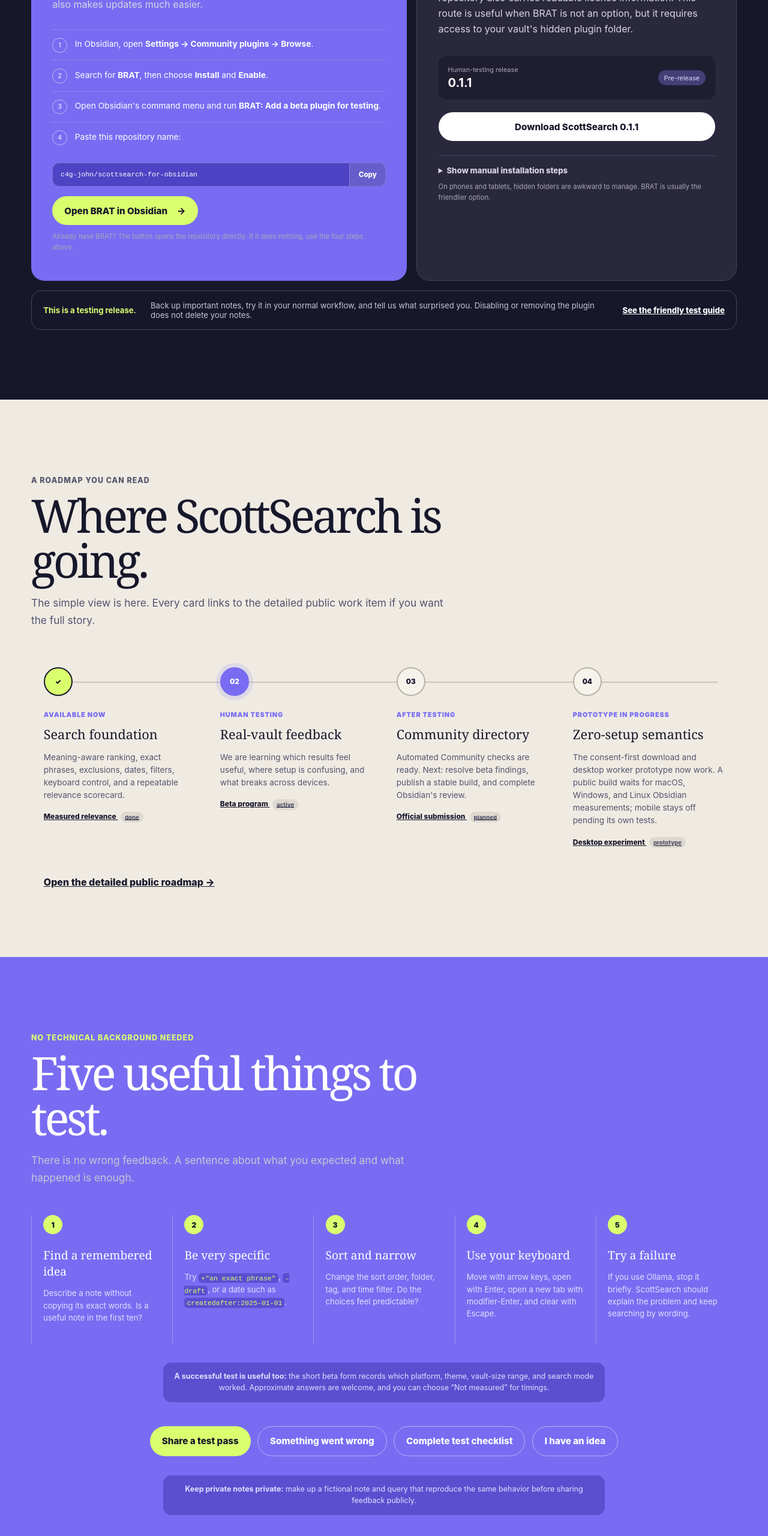
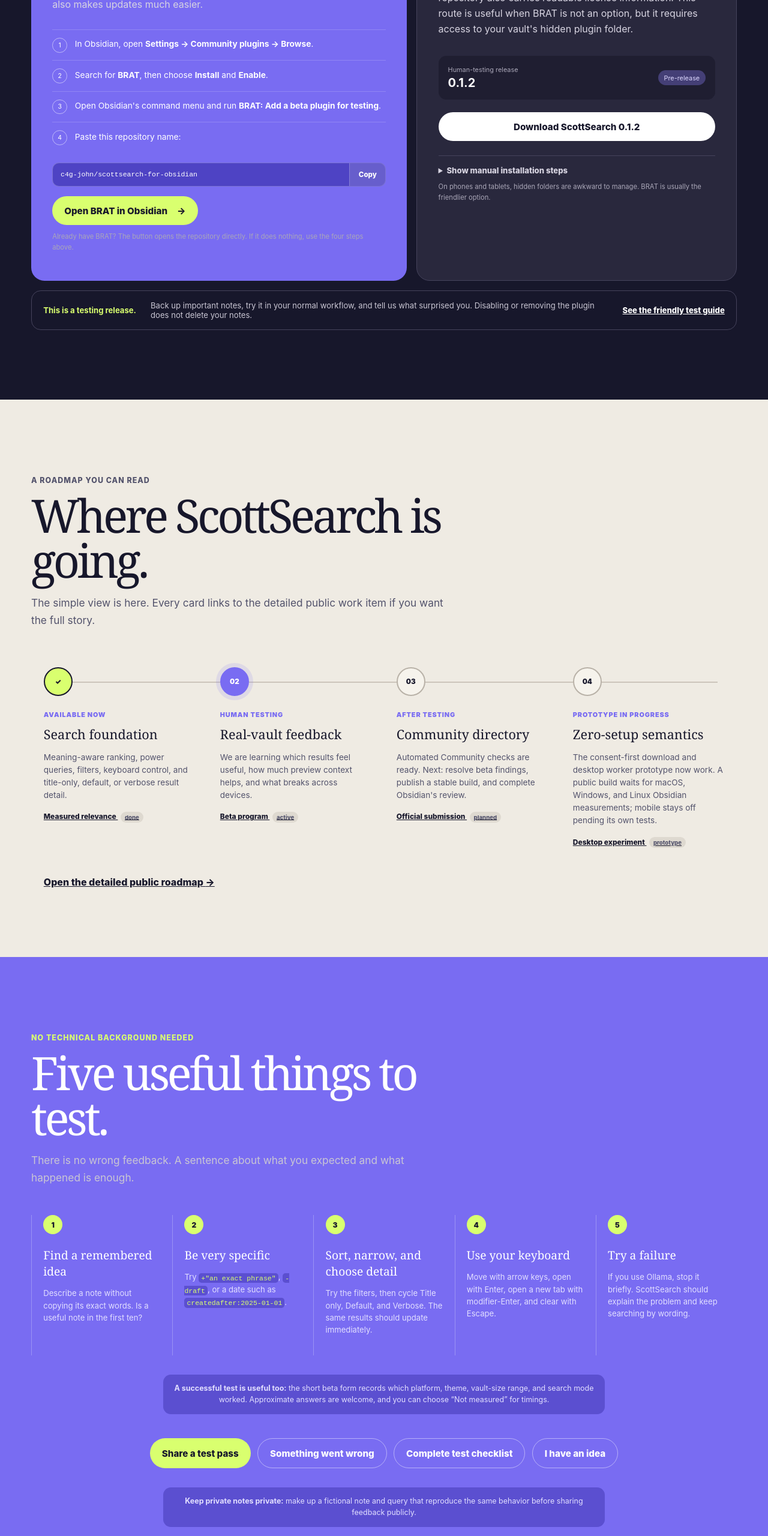
Before and after one commit to c4g-john/scottsearch-for-obsidian, a website: page site/index.html in a window 1280 px wide. Shown: the part 2500-5060 px from the top of the page at 60% size. Drawn offline with Linux system fonts and the light colour scheme; no server answers.

Commit message:
release: prepare 0.1.2 human-testing build

```diff
--- a/package.json
+++ b/package.json
@@ -1,6 +1,6 @@
 {
   "name": "scottsearch-for-obsidian",
-  "version": "0.1.1",
+  "version": "0.1.2",
   "description": "Fast, relevance-ranked search that feels native to Obsidian.",
   "type": "module",
   "sideEffects": false,
--- a/site/index.html
+++ b/site/index.html
@@ -151,10 +151,10 @@
             <h3>Download the ZIP</h3>
             <p>The ZIP contains the three plugin files Obsidian needs; the repository also carries readable license information. This route is useful when BRAT is not an option, but it requires access to your vault's hidden plugin folder.</p>
             <div class="release-version-row">
-              <div><span>Human-testing release</span><strong data-release-version>0.1.1</strong></div>
+              <div><span>Human-testing release</span><strong data-release-version>0.1.2</strong></div>
               <span class="release-state">Pre-release</span>
             </div>
-            <a class="button button-light" data-release-download href="https://github.com/c4g-john/scottsearch-for-obsidian/releases/download/0.1.1/scottsearch-0.1.1.zip">Download ScottSearch 0.1.1</a>
+            <a class="button button-light" data-release-download href="https://github.com/c4g-john/scottsearch-for-obsidian/releases/download/0.1.2/scottsearch-0.1.2.zip">Download ScottSearch 0.1.2</a>
             <details class="manual-details">
               <summary>Show manual installation steps</summary>
               <ol>
@@ -185,14 +185,14 @@
             <div class="stage-marker"><span>✓</span></div>
             <p class="stage-label">Available now</p>
             <h3>Search foundation</h3>
-            <p>Meaning-aware ranking, exact phrases, exclusions, dates, filters, keyboard control, and a repeatable relevance scorecard.</p>
+            <p>Meaning-aware ranking, power queries, filters, keyboard control, and title-only, default, or verbose result detail.</p>
             <a href="https://github.com/c4g-john/scottsearch-for-obsidian/issues/9">Measured relevance <span data-issue-state="9">done</span></a>
           </article>
           <article class="roadmap-stage stage-testing">
             <div class="stage-marker"><span>02</span></div>
             <p class="stage-label">Human testing</p>
             <h3>Real-vault feedback</h3>
-            <p>We are learning which results feel useful, where setup is confusing, and what breaks across devices.</p>
+            <p>We are learning which results feel useful, how much preview context helps, and what breaks across devices.</p>
             <a href="https://github.com/c4g-john/scottsearch-for-obsidian/issues/20">Beta program <span data-issue-state="20">active</span></a>
           </article>
           <article class="roadmap-stage stage-next">
@@ -222,7 +222,7 @@
         <ol class="test-grid">
           <li><span>1</span><div><h3>Find a remembered idea</h3><p>Describe a note without copying its exact words. Is a useful note in the first ten?</p></div></li>
           <li><span>2</span><div><h3>Be very specific</h3><p>Try <code>+"an exact phrase"</code>, <code>-draft</code>, or a date such as <code>createdafter:2025-01-01</code>.</p></div></li>
-          <li><span>3</span><div><h3>Sort and narrow</h3><p>Change the sort order, folder, tag, and time filter. Do the choices feel predictable?</p></div></li>
+          <li><span>3</span><div><h3>Sort, narrow, and choose detail</h3><p>Try the filters, then cycle Title only, Default, and Verbose. The same results should update immediately.</p></div></li>
           <li><span>4</span><div><h3>Use your keyboard</h3><p>Move with arrow keys, open with Enter, open a new tab with modifier-Enter, and clear with Escape.</p></div></li>
           <li><span>5</span><div><h3>Try a failure</h3><p>If you use Ollama, stop it briefly. ScottSearch should explain the problem and keep searching by wording.</p></div></li>
         </ol>
@@ -268,12 +268,12 @@
         <div class="release-panel">
           <div>
             <p class="eyebrow">Latest download</p>
-            <h2>ScottSearch <span data-release-version>0.1.1</span></h2>
-            <p>The compatibility-corrected human-testing build: deliberate lexical search, optional Ollama semantics, query operators, sorting, and filters.</p>
+            <h2>ScottSearch <span data-release-version>0.1.2</span></h2>
+            <p>The result-detail human-testing build: cycle title-only, default, and verbose previews without repeating the search.</p>
             <p class="release-date" data-release-date>Prepared September 2026</p>
           </div>
           <div class="release-actions">
-            <a class="button button-primary" data-release-download href="https://github.com/c4g-john/scottsearch-for-obsidian/releases/download/0.1.1/scottsearch-0.1.1.zip">Download the ZIP</a>
+            <a class="button button-primary" data-release-download href="https://github.com/c4g-john/scottsearch-for-obsidian/releases/download/0.1.2/scottsearch-0.1.2.zip">Download the ZIP</a>
             <a class="text-link" href="https://github.com/c4g-john/scottsearch-for-obsidian/releases">All releases and individual files</a>
             <span class="live-status" id="release-live-status">Static release information shown</span>
           </div>
--- a/versions.json
+++ b/versions.json
@@ -1,4 +1,5 @@
 {
   "0.1.0": "1.7.2",
-  "0.1.1": "1.7.2"
+  "0.1.1": "1.7.2",
+  "0.1.2": "1.7.2"
 }
```
Also changed, not shown: docs/COMMUNITY_SUBMISSION.md (+1 -1 lines), .github/ISSUE_TEMPLATE/beta_test_report.yml, .github/ISSUE_TEMPLATE/bug_report.yml, .github/release-notes/0.1.2.md (added), README.md, manifest.json, 1 other file.
